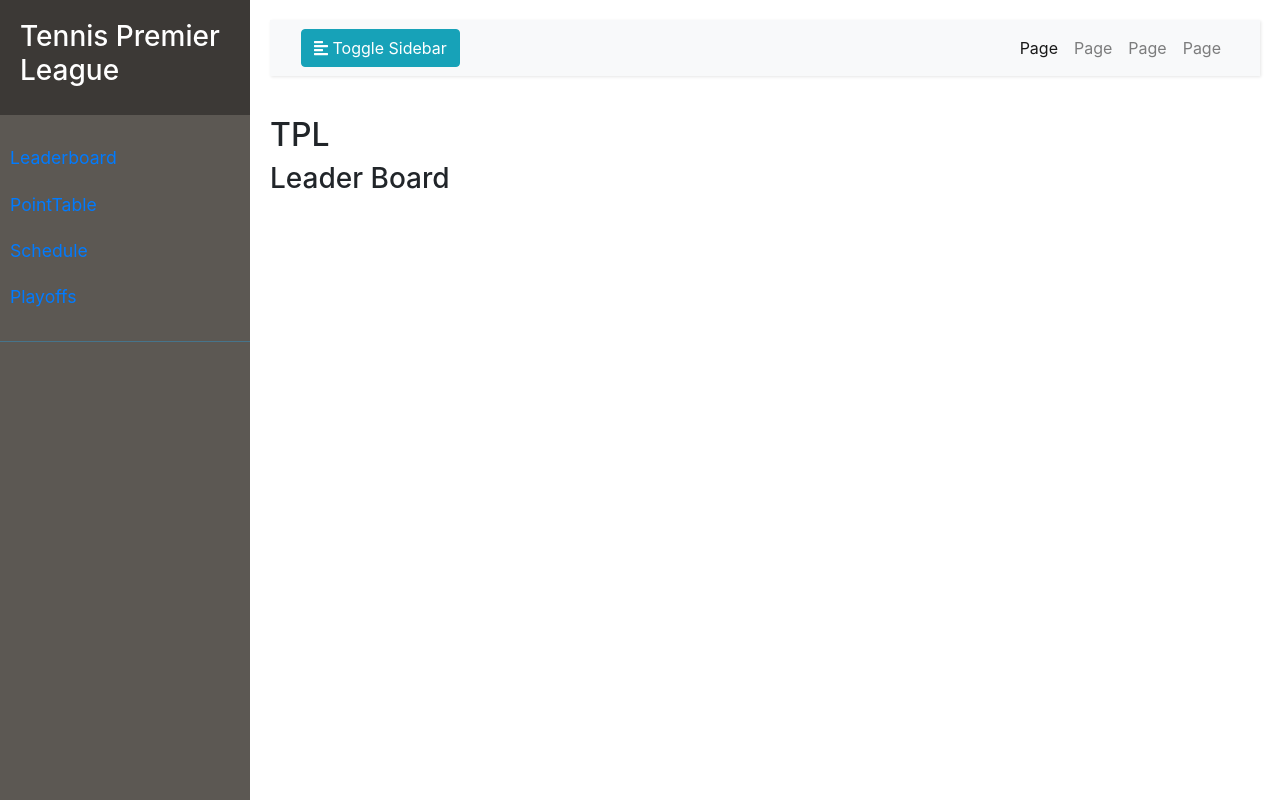
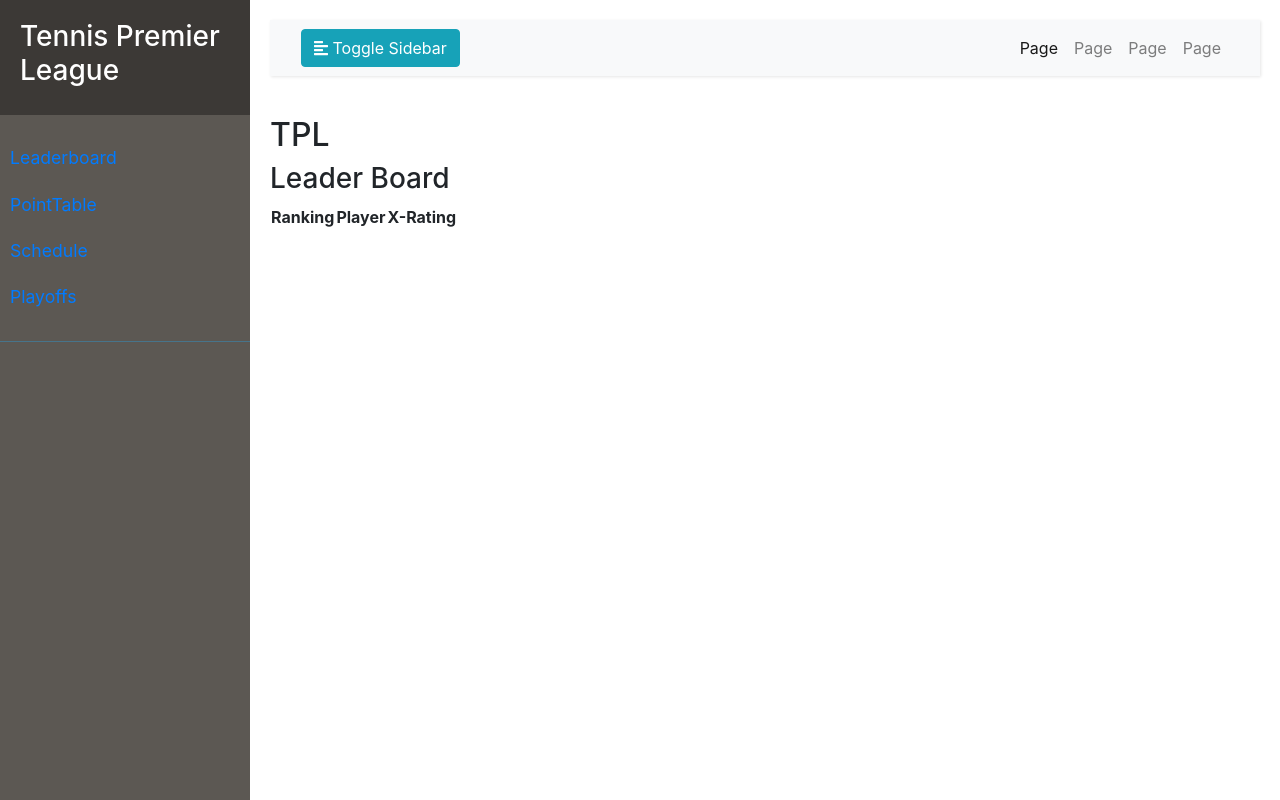
Before and after one commit to HarshaNyshadham/TPL, a Flask app: page / in a window 1280 px wide. Run offline with Flask 2, Linux system fonts and the light colour scheme; lists and menus that the app fills with data are empty; some libraries are stand-ins or nearby versions.

Commit message:
Update home.html

```diff
--- a/templates/home.html
+++ b/templates/home.html
@@ -7,4 +7,26 @@
 </h3>
 
 
+<table class="dataframe">
+         <thead>
+            <tr>
+               <th>Ranking</th>
+               <th>Player</th>
+               <th>X-Rating</th>
+
+            </tr>
+         </thead>
+
+         <tbody>
+
+               <tr>
+                  <td></td>
+                  <td></td>
+                  <td></td>
+
+               </tr>
+
+         </tbody>
+      </table>
+
 {% endblock %}
```
